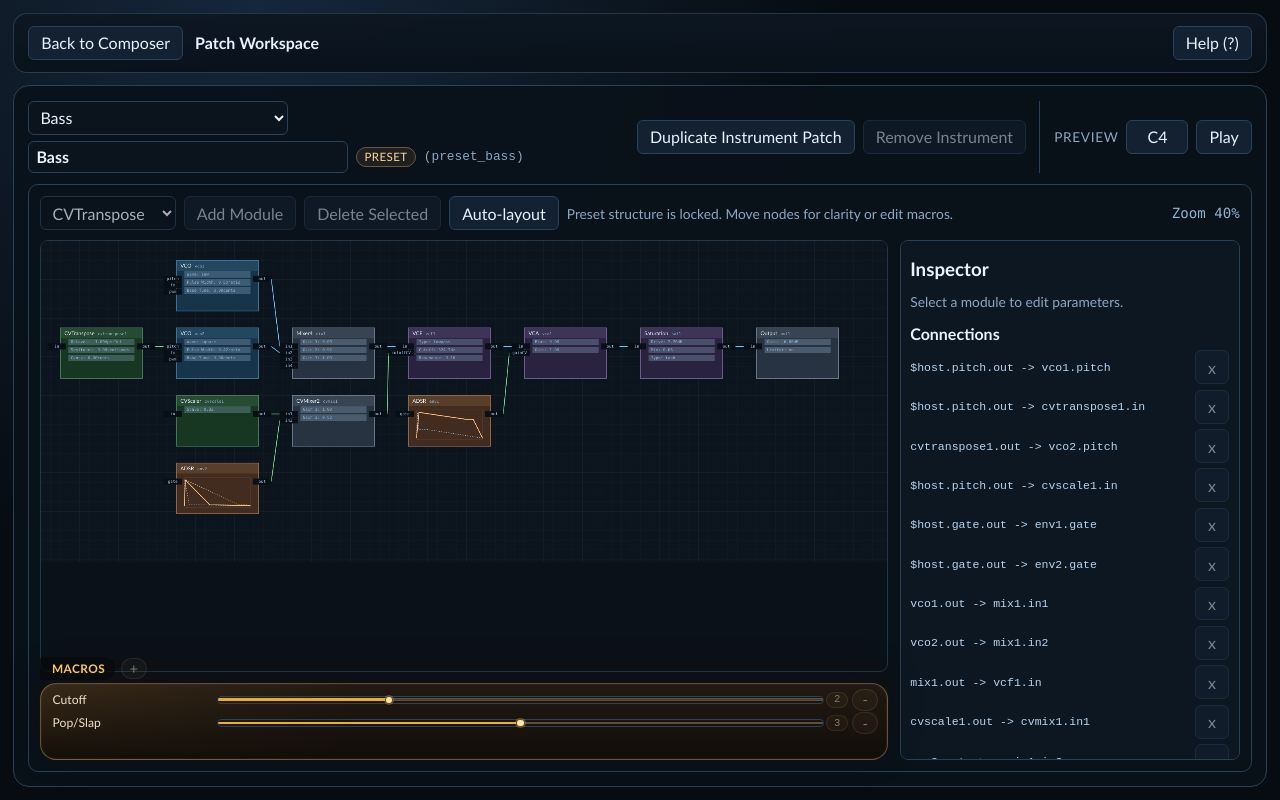
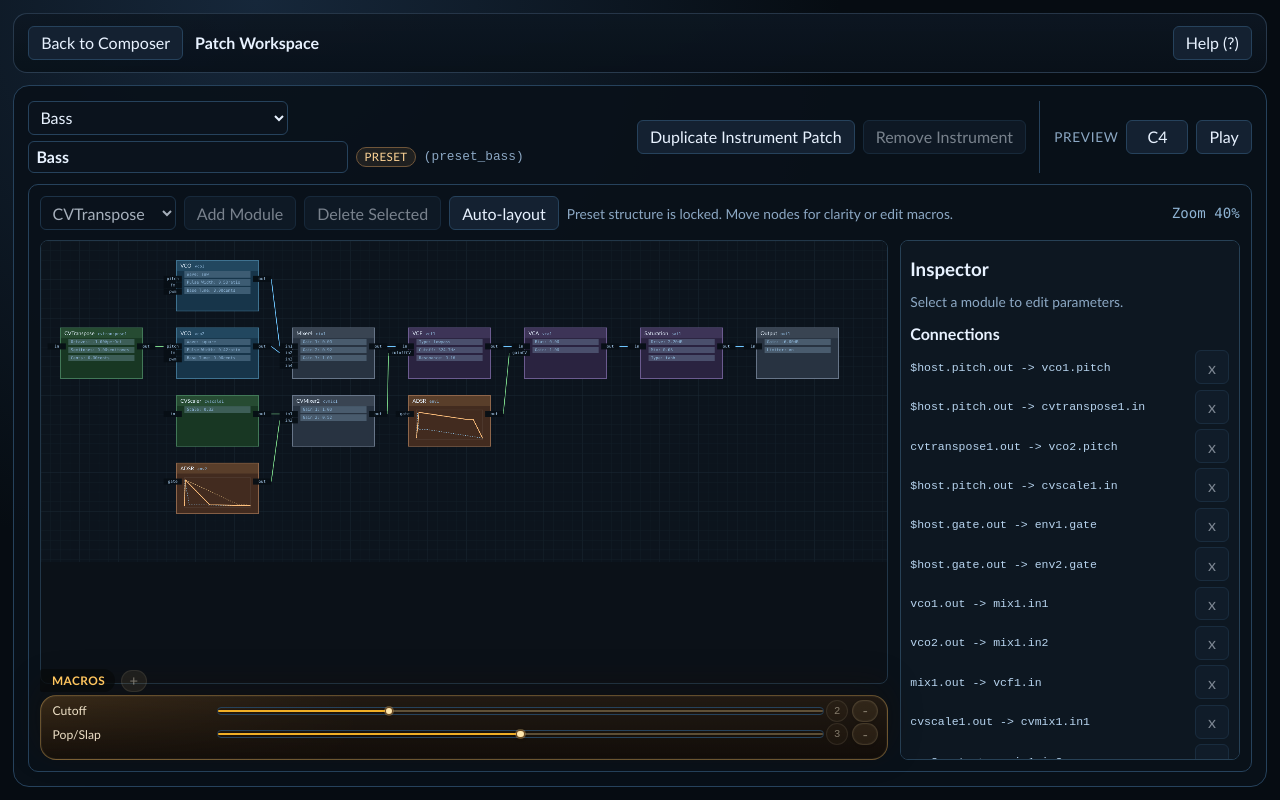
Before and after one commit to eescardo/SynthPlayground, a Next.js app: page /patch-workspace in a window 1280 px wide. Built offline with nearby package versions, Linux system fonts and the light colour scheme.

Commit message:
[Agent PR] Tighten macro dock spacing

```diff
--- a/app/globals.css
+++ b/app/globals.css
@@ -1085,7 +1085,7 @@ select {
   display: grid;
   grid-template-rows:
     minmax(0, 1fr)
-    clamp(4.75rem, calc(6.5dvh + (var(--patch-macro-visible-rows, 1) - 1) * 3.1dvh), 12.5rem);
+    clamp(4rem, calc(5.5dvh + (var(--patch-macro-visible-rows, 1) - 1) * 2.55dvh), 10.5rem);
   gap: 0.7rem;
   min-height: 0;
   height: 100%;
@@ -1203,13 +1203,20 @@ select {
   height: 1.35rem;
   border-radius: 999px;
   border: 1px solid rgba(255, 234, 196, 0.2);
-  background: rgba(255, 206, 122, 0.08);
+  background: rgba(255, 206, 122, 0.18);
   color: #fff2d6;
   font-size: 0.92rem;
   line-height: 1;
   pointer-events: auto;
 }
 
+.patch-macro-panel-remove {
+  border-color: rgba(255, 227, 176, 0.3);
+  box-shadow:
+    inset 0 0 0 1px rgba(255, 244, 224, 0.05),
+    0 1px 3px rgba(20, 10, 4, 0.24);
+}
+
 .patch-macro-panel-add:disabled,
 .patch-macro-panel-remove:disabled {
   opacity: 0.45;
@@ -1220,7 +1227,7 @@ select {
   flex-direction: column;
   gap: 0.1rem;
   height: 100%;
-  padding: 0.32rem 0.58rem 0.38rem;
+  padding: 0.24rem 0.58rem 0.14rem;
   border-radius: 1rem;
   border: 1px solid rgba(255, 202, 108, 0.34);
   overflow: auto;
@@ -1346,8 +1353,9 @@ select {
   align-items: center;
   justify-content: center;
   min-width: 1.35rem;
-  height: 1rem;
-  padding: 0 0.24rem;
+  width: 1.35rem;
+  height: 1.35rem;
+  padding: 0;
   border-radius: 999px;
   border: 1px solid rgba(255, 234, 196, 0.2);
   background: rgba(255, 206, 122, 0.08);
```
